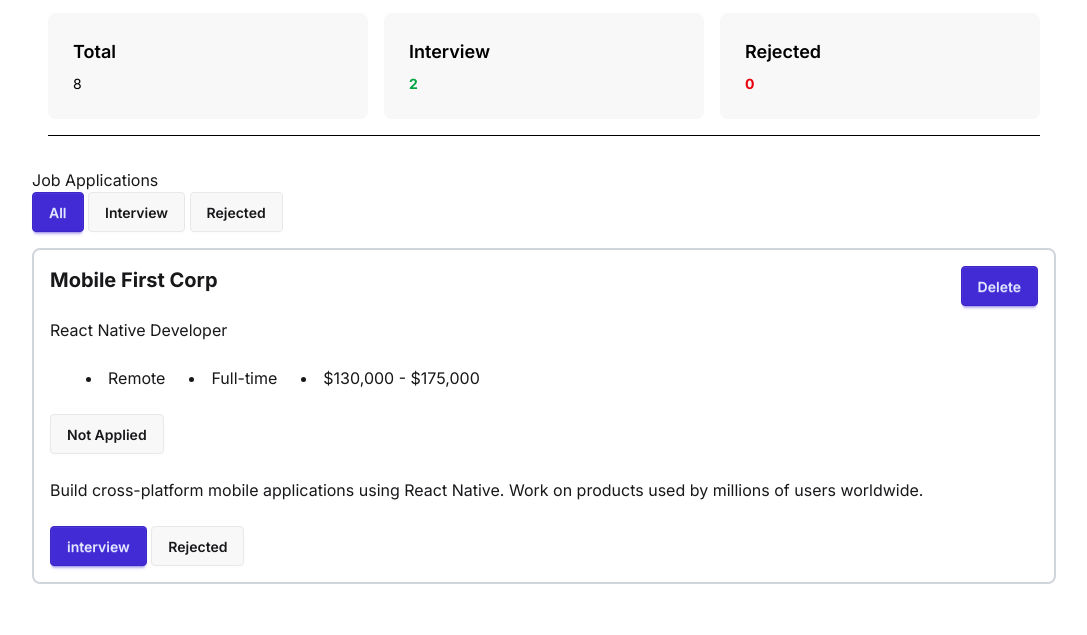
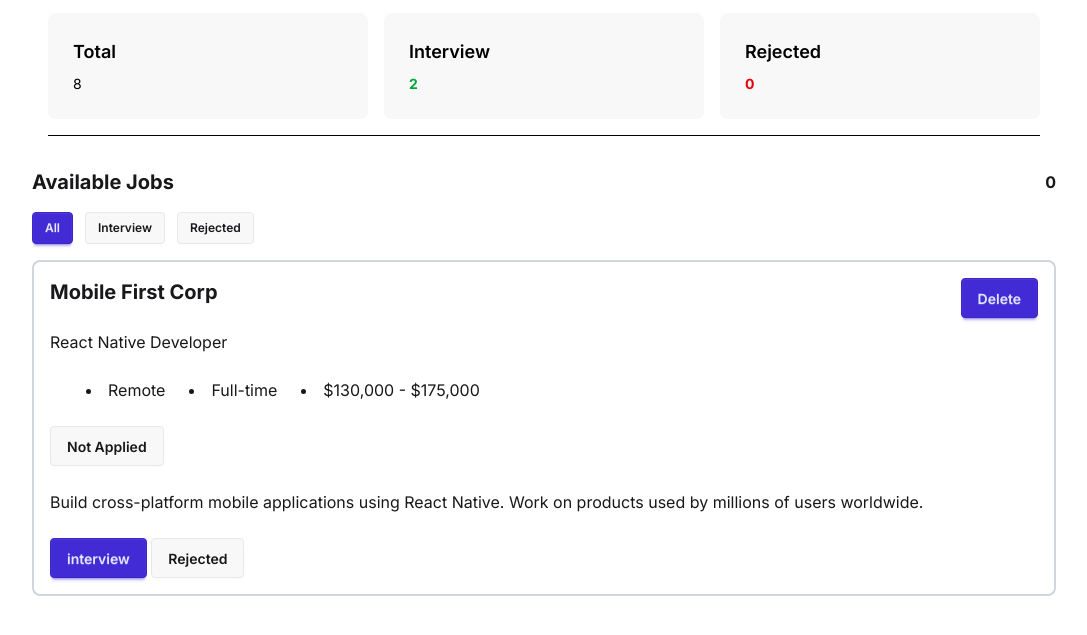
Before and after one commit to zahidhasantonmoy/PH-13-A04, a plain HTML site: page index.html in a window 1280 px wide. Shown: the part 51-686 px from the top of the page, without its empty margins (96-1183 px from the left). Drawn offline with nearby package versions, Linux system fonts and the light colour scheme.

Commit message:
all interview rejected  buttons done with daisyui

```diff
--- a/index.html
+++ b/index.html
@@ -44,11 +44,18 @@
 <hr class="my-4">
 </header>
 
-<main class="w-[80%] mx-auto">
-  <h1>Job Applications</h1>
-  <button id="all-btn" class="btn btn-primary">All</button>
-  <button id="interview-btn" class="btn ">Interview</button>
-  <button id="rejected-btn" class="btn ">Rejected</button>
+<main class="w-[95%] md:w-[80%] mx-auto">
+
+<div class="flex justify-between items-center">
+<h2 class="text-xl font-bold">Available Jobs</h2>
+<p id="jobsCount" class="font-bold">0</p>
+</div>
+<div class="mt-4 flex gap-3 flex-wrap">
+<button id="all-btn" class="btn btn-sm btn-primary">All</button>
+<button id="interview-btn" class="btn btn-sm">Interview</button>
+<button id="rejected-btn" class="btn btn-sm">Rejected</button>
+</div>
+
   <section id="card">
     <div class=" flex justify-between mt-4 border-2 border-gray-300 p-4 rounded-lg">
       <!-- Card content -->
```
